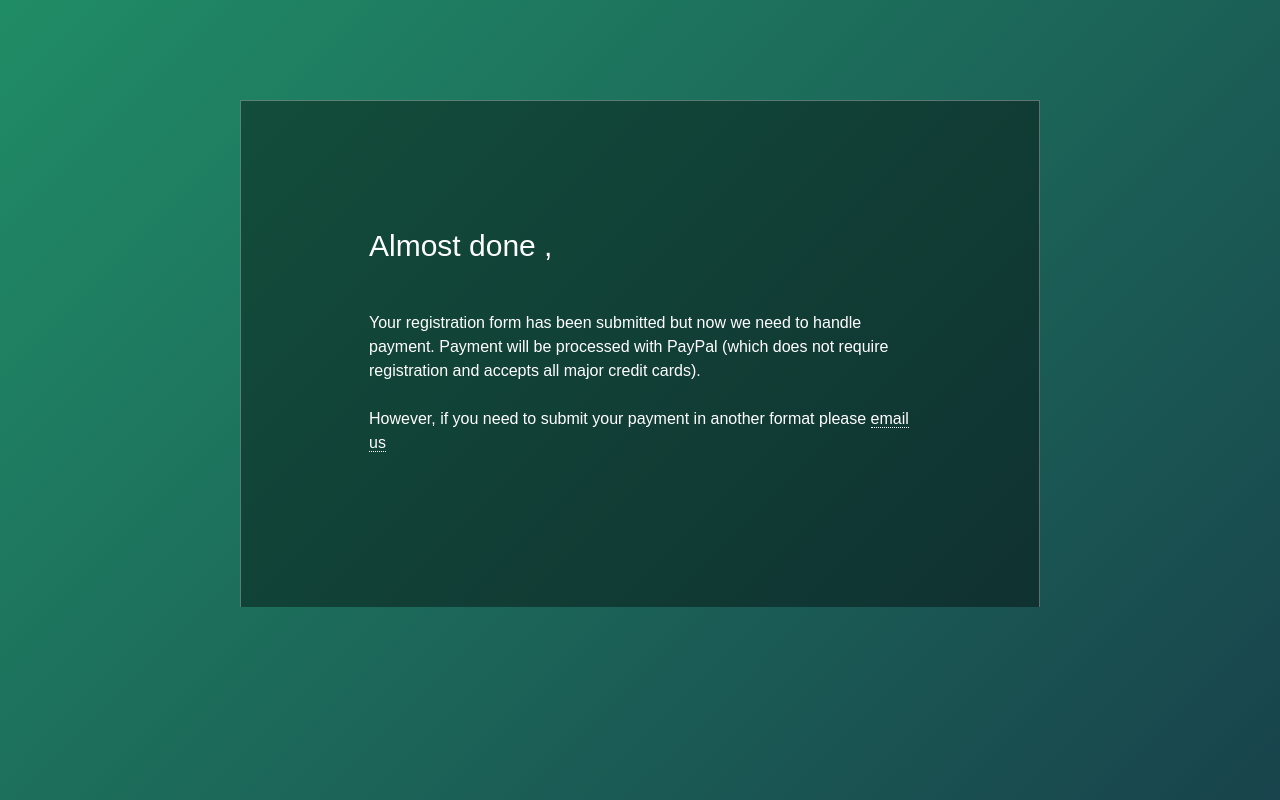
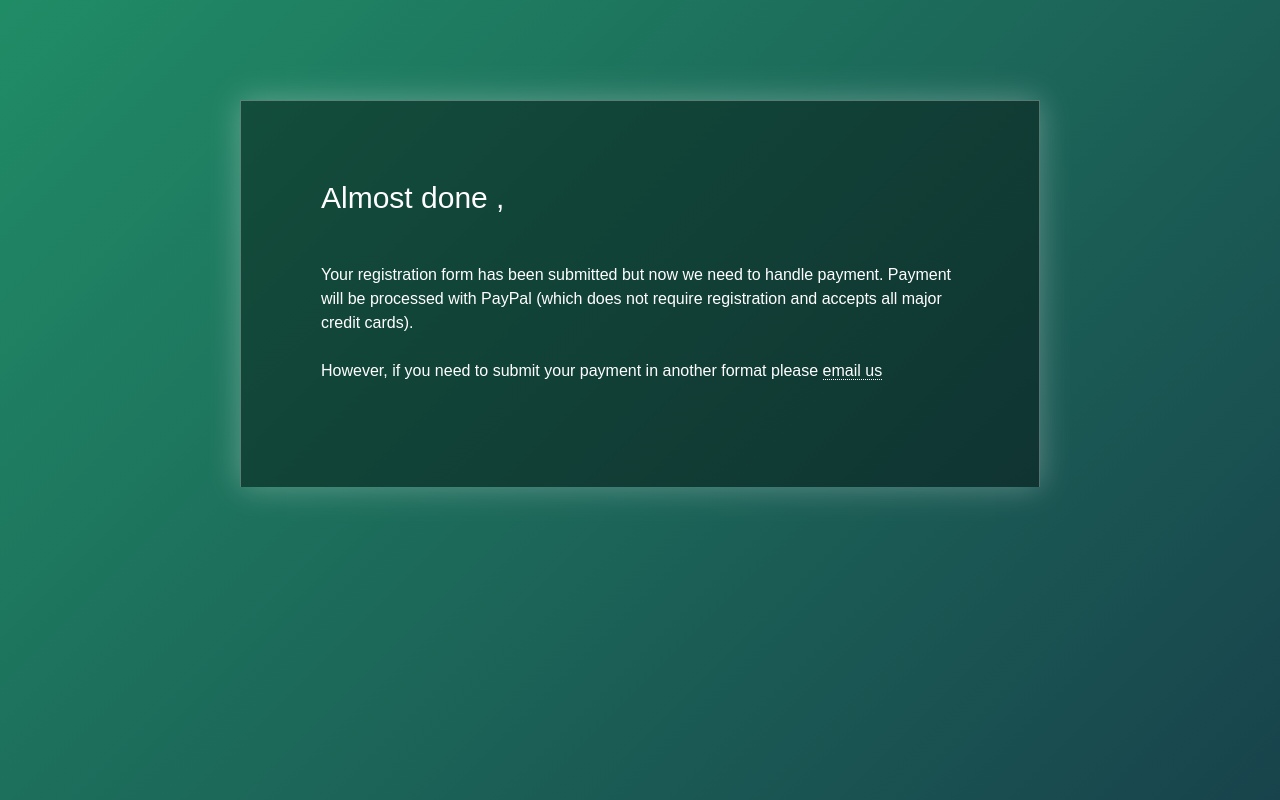
Before and after one commit to tylerlee/jbl-invitational, a plain HTML site: page thanks.html in a window 1280 px wide. Drawn offline with nearby package versions, Linux system fonts and the light colour scheme.

Commit message:
Added box to thanks

```diff
--- a/thanks.html
+++ b/thanks.html
@@ -11,6 +11,7 @@
 
   </head>
   <body>
+    <div class='box'>
       <div class='main'>
         <h1>Almost done <span id='name'></span>,</h1>
         <p>
@@ -102,6 +103,7 @@
           </form>
         </span>
       </div>
+    </div>
 
     <script type="text/javascript">
       function getParameterByName(name) {
```
Lines whose indentation alone changed are shown as unchanged.
